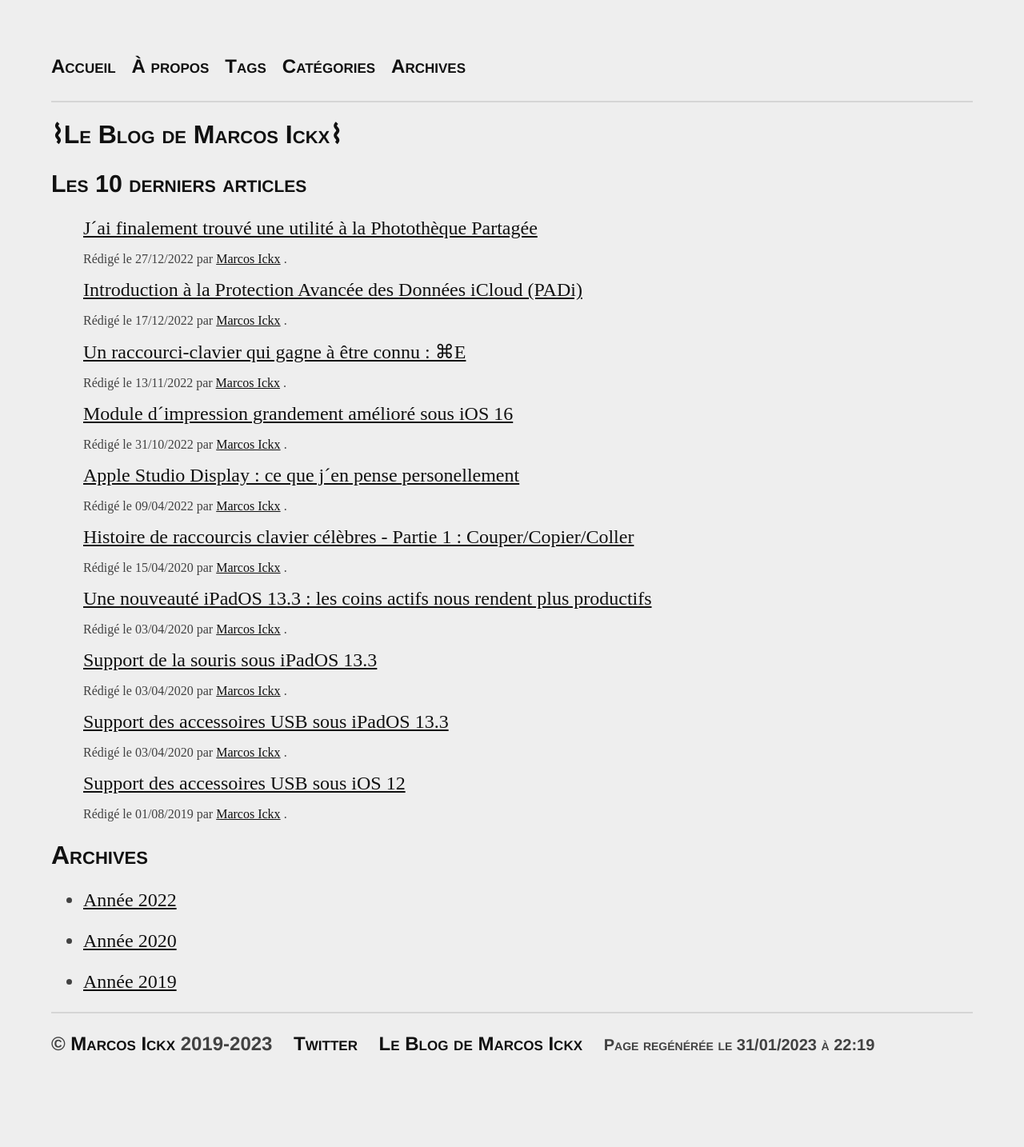
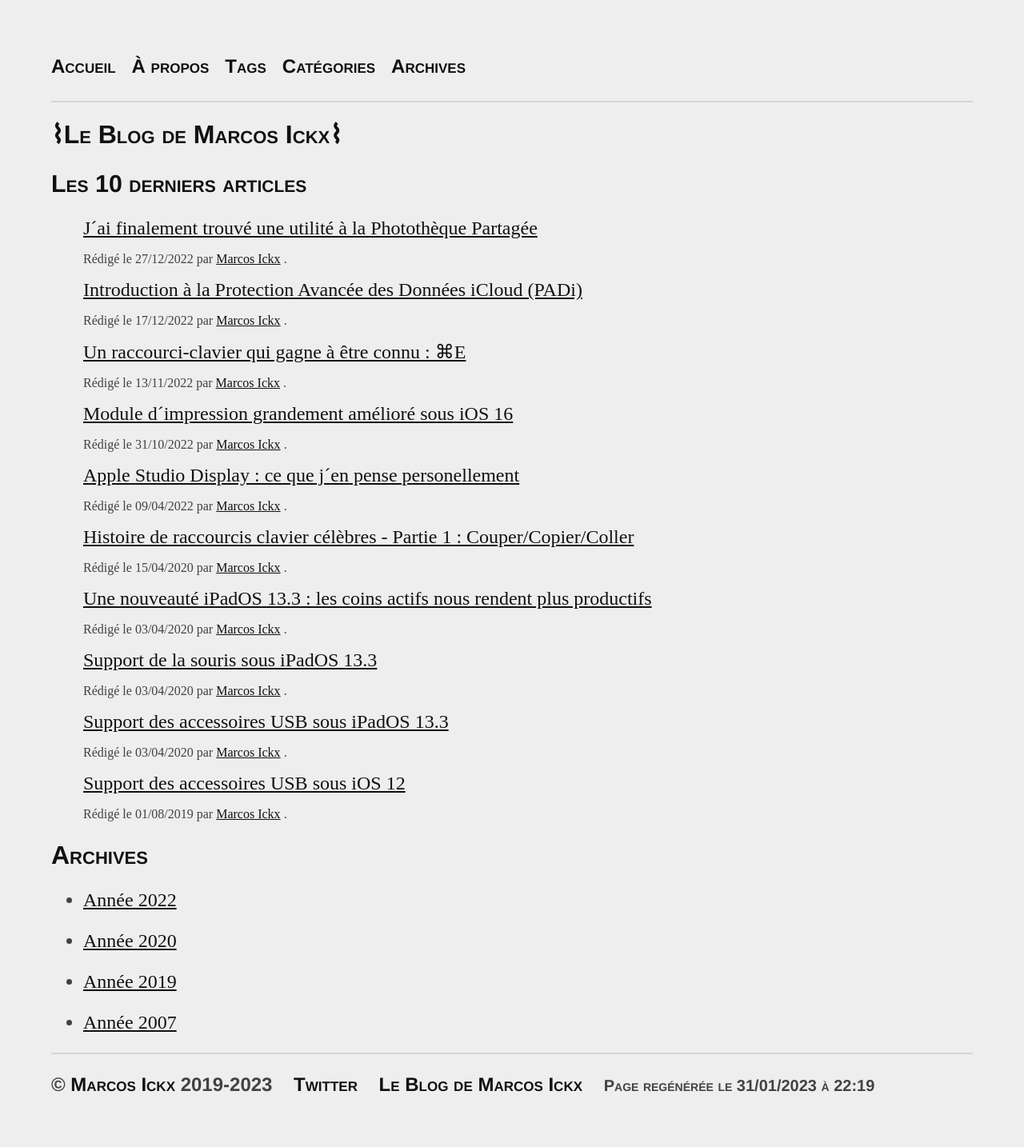
Before and after one commit to MarcosIckx/PreviewMarcosxNet, a Jekyll site: the page built from index.html, in a window 1280 px wide. Shown: the whole page at 80% size. Built offline with Jekyll 4.4.1, drawn with Linux system fonts in a browser that asks for light colours; before the commit the page ends 1383 px from its top, so only the background shows below that.

Commit message:
Update archives.yaml

```diff
--- a/_data/archives.yaml
+++ b/_data/archives.yaml
@@ -32,4 +32,10 @@
     id: 2019
     title: Année 2019
     url: /2019/
+    previous: 2007
     next: 2020
+2007:
+    id: 2007
+    title: Année 2007
+    url: /2007/
+    next: 2019
```
